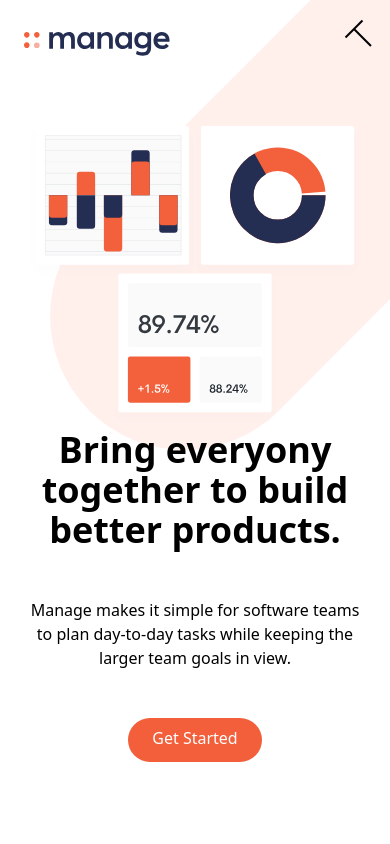
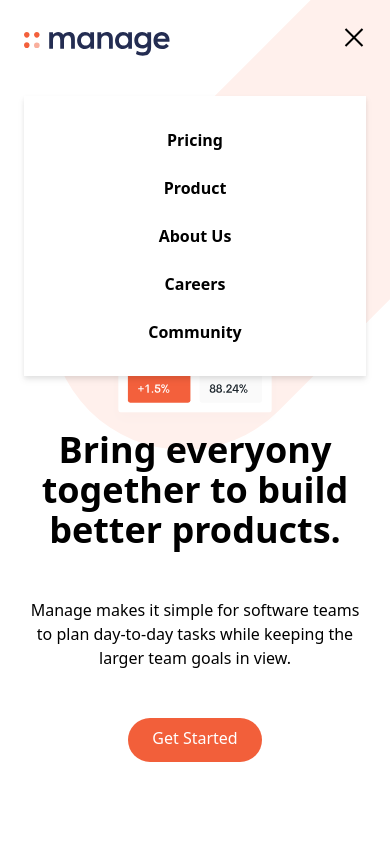
Before and after one commit to Tizsic/Tailwind-Landing-Page, a plain HTML site: page index.html in a window 390 px wide. Both pictures are taken after a click on the button 354 px from the left and 40 px from the top of the page. Shown: the top 844 px of the page. Drawn offline with Linux system fonts and the light colour scheme.

Commit message:
Finished
FInished

```diff
--- a/index.html
+++ b/index.html
@@ -31,7 +31,7 @@
                 Started</a>
 
                 <!-- Hamburger Icon -->
-                <button id="menu-btn" class="open block hamburger md:hidden focus:outline-none">
+                <button id="menu-btn" class="block hamburger md:hidden focus:outline-none">
                     <span class="hamburger-top"></span>
                     <span class="hamburger-middle"></span>
                     <span class="hamburger-bottom"></span>
@@ -40,7 +40,7 @@
 
         <!-- Mobile Menu -->
         <div class="md:hidden">
-            <div id="menu" class="absolute flex flex-col items-ceneter self-end hidden py-8 mt-10 space-y-6 font-bold bg-white sm:w-auto sm:self-center left-6 roght-6 drop-shadow-md">
+            <div id="menu" class="absolute flex-col items-center self-end hidden py-8 mt-10 space-y-6 font-bold bg-white sm:w-auto sm:self-center left-6 right-6 drop-shadow-md">
                 <a href="">Pricing</a>
                 <a href="">Product</a>
                 <a href="">About Us</a>
@@ -297,6 +297,7 @@
             </div>
         </div>
     </footer>
+    <script src="js/script.js"></script>
 </body>
 
 </html>
--- a/input.css
+++ b/input.css
@@ -64,7 +64,7 @@ body {
 }
 
 .open .hamburger-top {
-    transform: rotate(45deg) translate(6px) translate(6px);
+    transform: rotate(45deg) translateY(6px) translate(6px);
 }
 
 .open .hamburger-middle {
@@ -72,5 +72,5 @@ body {
 }
 
 .open .hamburger-bottom {
-    transform: rotate(-45deg) translate(6px) translate(-6px);
+    transform: rotate(-45deg) translateY(6px) translate(-6px);
 }
--- /dev/null
+++ b/js/script.js
@@ -0,0 +1,8 @@
+const btn = document.getElementById('menu-btn');
+const nav = document.getElementById('menu');
+
+btn.addEventListener('click', () => {
+  btn.classList.toggle('open');
+  nav.classList.toggle('flex');
+  nav.classList.toggle('hidden');
+});
```
Also changed, not shown: css/main.css.
